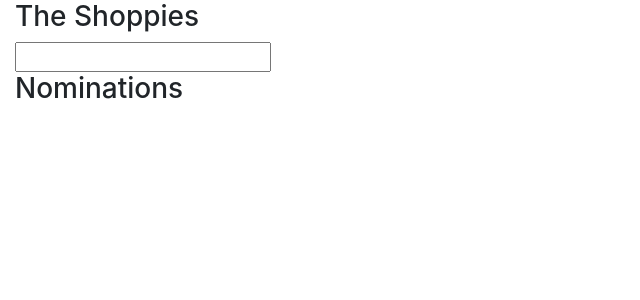
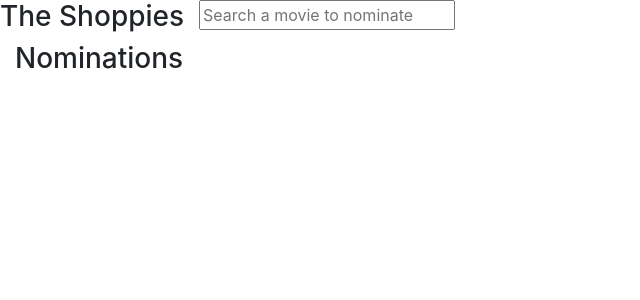
Before and after one commit to JaredFlomen/shopify_frontend_challenge, a React (Create React App) app in the folder shopify_internship/: page / in a window 1280 px wide. Shown: the top 300 px of the page, without its empty margins (0-640 px from the left). Built offline with nearby package versions, Linux system fonts and the light colour scheme; no server answers.

Commit message:
Function to check if nominated

```diff
--- a/shopify_internship/src/App.js
+++ b/shopify_internship/src/App.js
@@ -35,10 +35,17 @@ const App = () => {
 
   return (
     <div className="container-fluid movie-app">
-      <Header title="The Shoppies" />
-      <Search title={title} setTitle={setTitle} />
       <div className="row">
-        <Movies movies={movies} Nominate={Nominate} addNominee={addNominee} />
+        <Header title="The Shoppies" />
+        <Search title={title} setTitle={setTitle} />
+      </div>
+      <div className="row">
+        <Movies
+          movies={movies}
+          Nominate={Nominate}
+          addNominee={addNominee}
+          nominee={nominee}
+        />
       </div>
       <Header title="Nominations" />
       <div className="row">
@@ -48,6 +55,7 @@ const App = () => {
           addNominee={removeNominee}
         />
       </div>
+      {nominee.length > 4 && <p>5 Nominated</p>}
     </div>
   );
 };
--- a/shopify_internship/src/components/Movies.js
+++ b/shopify_internship/src/components/Movies.js
@@ -1,7 +1,14 @@
 import React from "react";
 
 const Movies = (props) => {
-  const { Nominate } = props;
+  const { Nominate, nominee } = props;
+
+  const isNominated = function (movie) {
+    if (!nominee) return false;
+    const checkNom = nominee.find((e) => e.imdbID === movie.imdbID);
+    if (!checkNom) return false;
+    return true;
+  };
 
   return props.movies.map((movie) => (
     <div className="d-flex justify-content-start m-3">
@@ -11,6 +18,7 @@ const Movies = (props) => {
           {movie.Title}, ({movie.Year})
         </p>
         <button
+          disabled={isNominated(movie)}
           onClick={() => {
             props.addNominee(movie);
           }}
--- a/shopify_internship/src/components/Search.js
+++ b/shopify_internship/src/components/Search.js
@@ -2,10 +2,13 @@ import React from "react";
 
 const Search = (props) => {
   return (
-    <input
-      value={props.value}
-      onChange={(e) => props.setTitle(e.target.value)}
-    ></input>
+    <div className="col col=sm-4">
+      <input
+        placeholder="Search a movie to nominate"
+        value={props.value}
+        onChange={(e) => props.setTitle(e.target.value)}
+      ></input>
+    </div>
   );
 };
 
```
